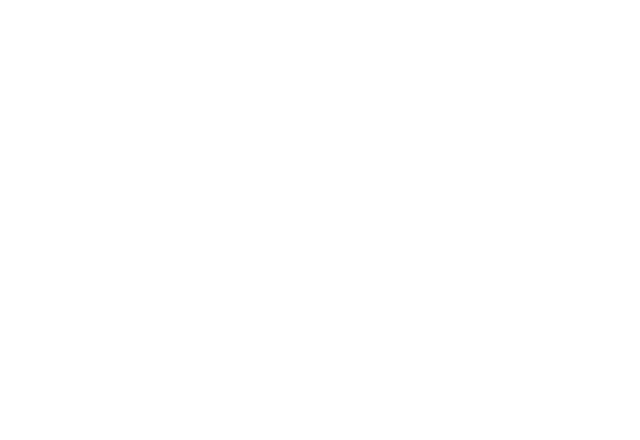
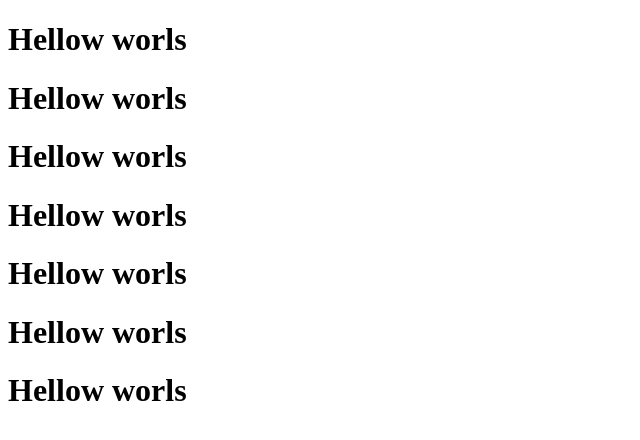
Before and after one commit to anikethnimsara/2026-09-12-IT-Day-02, a plain HTML site: page index.html in a window 1280 px wide. Shown: the whole page, without its empty margins (0-640 px from the left). Drawn offline with Linux system fonts and the light colour scheme.

```diff
--- a/index.html
+++ b/index.html
@@ -6,6 +6,12 @@
     <title>Home Page</title>
 </head>
 <body>
-
+    <h1>Hellow worls</h1>
+    <h1>Hellow worls</h1>
+    <h1>Hellow worls</h1>
+    <h1>Hellow worls</h1>
+    <h1>Hellow worls</h1>
+    <h1>Hellow worls</h1>
+    <h1>Hellow worls</h1>
 </body>
 </html>
```
